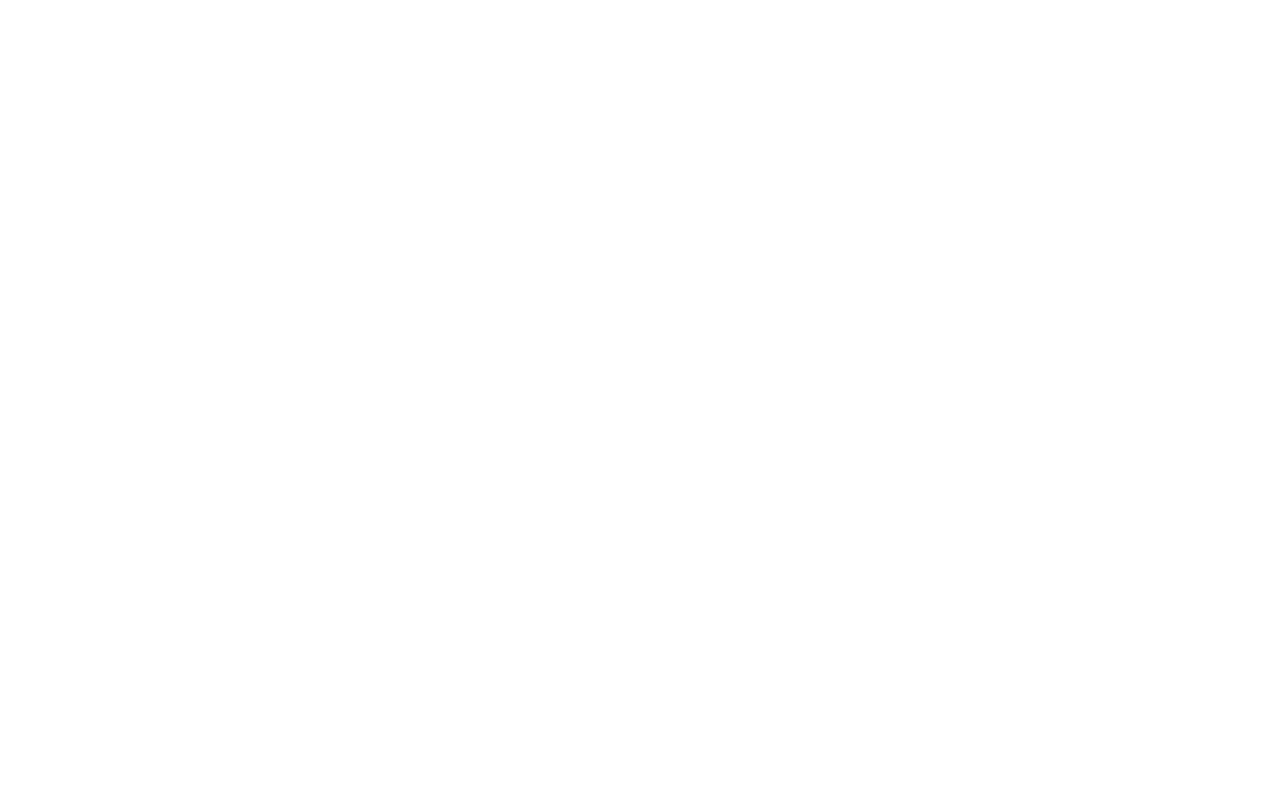
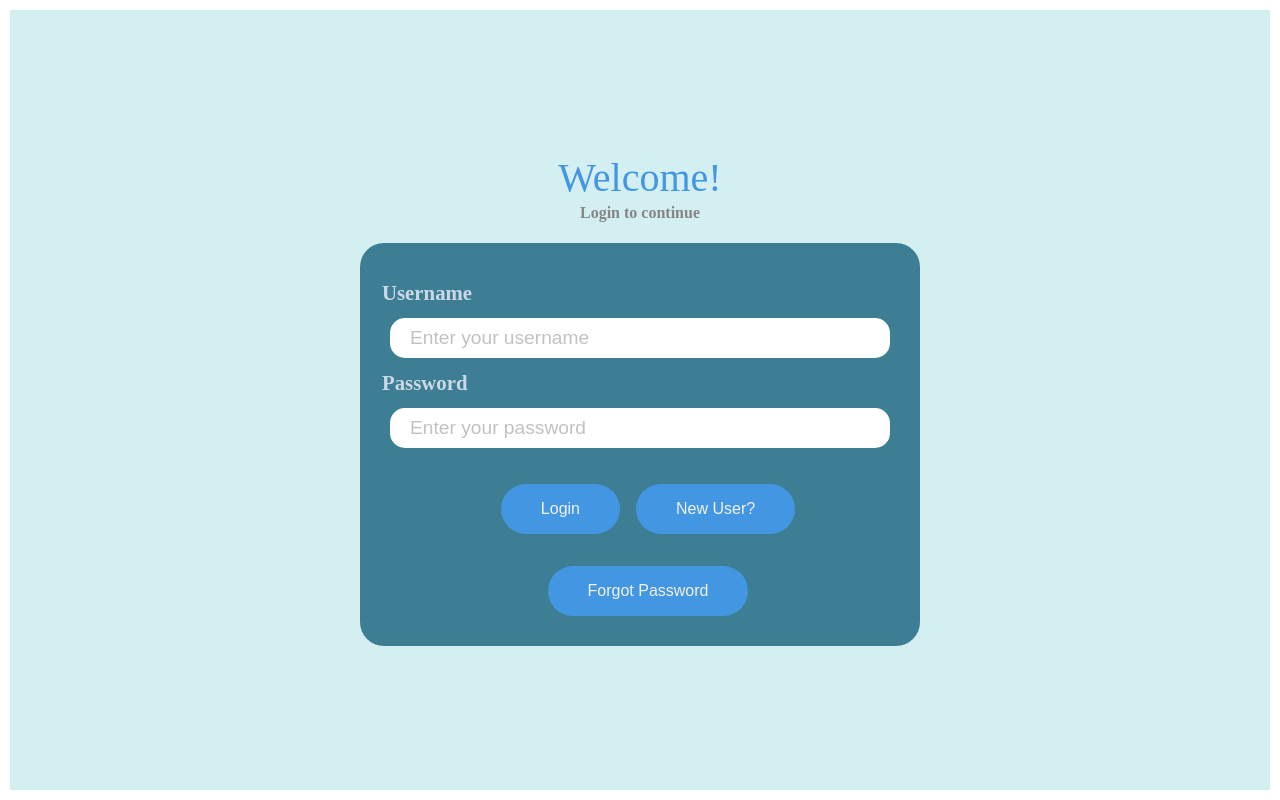
Before and after one commit to IshitwaAgrawal/Url-Shortner, a React app: page / in a window 1280 px wide. Built offline with nearby package versions, Linux system fonts and the light colour scheme.

Commit message:
redux added,, login, register integrated

```diff
--- a/package.json
+++ b/package.json
@@ -10,9 +10,12 @@
   "author": "Ishitwa Agrawal",
   "license": "MIT",
   "dependencies": {
+    "axios": "^0.21.1",
     "react": "^17.0.2",
     "react-dom": "^17.0.2",
-    "react-router-dom": "^5.2.0"
+    "react-redux": "^7.2.4",
+    "react-router-dom": "^5.2.0",
+    "redux": "^4.1.0"
   },
   "devDependencies": {
     "@babel/core": "^7.14.6",
--- a/src/components/Button.js
+++ b/src/components/Button.js
@@ -3,7 +3,7 @@ import React from 'react';
 const Button = (props) =>{
     return (
         <div className="button__main">
-            <button>{props.text}</button>
+            <button onClick={props.callback}>{props.text}</button>
         </div>
     );
 };
--- a/src/components/InputElement.js
+++ b/src/components/InputElement.js
@@ -1,12 +1,10 @@
-import React,{useState} from 'react';
+import React from 'react';
 
 const InputElement = (props) =>{
     const type = props.password?"password":"text";
 
-    const [value,setValue] = useState("");
-
     const changeValue = (event) =>{
-        setValue(event.target.value);
+        props.setValue(event.target.value);
     }
     return (
         <div className="inputelement__main">
@@ -14,7 +12,7 @@ const InputElement = (props) =>{
             <input
                 type={type}
                 placeholder={props.placeholder}
-                value={value}
+                value={props.value}
                 onChange={changeValue}/>
         </div>
     );
--- a/src/containers/App.js
+++ b/src/containers/App.js
@@ -11,19 +11,11 @@ const App = () => {
     return (
         <div>
             <Switch>
-                <Route path={Routes.homepage}>
-                    <Homepage />
-                </Route>
-                <Route path={Routes.login}>
-                    <SignIn />
-                </Route>
-                <Route path={Routes.signup}>
-                    <Register />
-                </Route>
-                <Route path={Routes.forgot}>
-                    <ForgetPassword />
-                </Route>
-                <Route path={Routes.reset_password} component={NewPassword} />
+                <Route path={Routes.login} exact component={SignIn} />
+                <Route path={Routes.homepage} exact component={Homepage} />
+                <Route path={Routes.signup} exact component={Register} />
+                <Route path={Routes.forgot} component={ForgetPassword} exact />
+                <Route path={Routes.reset_password} component={NewPassword} exact />
             </Switch>
         </div>
     );
--- a/src/containers/Register.js
+++ b/src/containers/Register.js
@@ -1,23 +1,51 @@
-import React from 'react';
+import React, {useState} from 'react';
 import InputElement from '../components/InputElement';
 import Button from '../components/Button';
 import { NavLink } from 'react-router-dom';
 import * as routes from '../utils/routes';
+import axios from '../utils/axios';
 
 const Register = () => {
+
+    const [first_name,setFirstName] = useState("");
+    const [last_name,setLastName] = useState("");
+    const [email,setEmail] = useState("");
+    const [username,setUsername] = useState("");
+    const [password,setPassword] = useState("");
+
+    const signup_handler = () =>{
+        const user_data = {
+            "first_name":first_name,
+            "last_name":last_name,
+            "email":email,
+            "username":username,
+            "password":password,
+        };
+
+        axios.post('/api/signup', user_data)
+            .then(res=>{
+                console.log(res.data);
+            })
+            .catch(err =>{
+                console.log(err);
+            });
+    };
+
     return (
         <div className="register__main">
             <span className="welcome__text">Welcome!</span>
             <h4>Register to continue</h4>
             <div className="register__main__box">
-                <InputElement heading="E-Mail" placeholder="Enter your email"/>
-                <InputElement heading="First Name" placeholder="Enter your first name"/>
-                <InputElement heading="Last Name" placeholder="Enter your last name"/>
-                <InputElement heading="Username" placeholder="Enter your username"/>
-                <InputElement password heading="Password" placeholder="Enter your password"/>
+                <InputElement heading="E-Mail" placeholder="Enter your email" value={email} setValue={setEmail} />
+                <InputElement heading="First Name" placeholder="Enter your first name" value={first_name} setValue={setFirstName} />
+                <InputElement heading="Last Name" placeholder="Enter your last name" value={last_name} setValue={setLastName} />
+                <InputElement heading="Username" placeholder="Enter your username" value={username} setValue={setUsername} />
+                <InputElement password heading="Password" placeholder="Enter your password" value={password} setValue={setPassword} />
                 <div className="register__main__box__btn">
-                    <NavLink to={routes.login}><Button text="Login"/></NavLink>
-                    <Button text="Register"/>
+                    <NavLink to={routes.login}>
+                        <Button text="Login"/>
+                    </NavLink>
+                    <Button text="Register" callback={signup_handler}/>
                 </div>
             </div>
         </div>
--- a/src/containers/SignIn.js
+++ b/src/containers/SignIn.js
@@ -1,28 +1,64 @@
-import React from 'react';
+import React, {useState} from 'react';
 import InputElement from '../components/InputElement';
 import Button from '../components/Button';
 import { NavLink } from 'react-router-dom';
 import * as routes from '../utils/routes';
+import axios from '../utils/axios';
+import * as actions from '../utils/actions';
+import {connect} from 'react-redux';
 
-const SignIn = () => {
-    const goToSignUp = () =>{
+const SignIn = ({history,changeUser,changeUrls,changeJwt}) => {
 
-    }
+    const [username,setUsername] = useState("");
+    const [password,setPassword] = useState("");
+
+    const signin_handler = () =>{
+
+        const user_data = {
+            "username":username,
+            "password":password
+        };
+
+        axios.post('/api/login',user_data)
+            .then(res => {
+                console.log(res.data);
+                if(res.data){
+                    changeUser(res.data.user);
+                    changeUrls(res.data.user.urls_list);
+                    changeJwt(res.data.jwt);
+                    history.push(routes.homepage);
+                };
+            })
+            .catch(err => {
+                console.log(err);
+            });
+    };
+
     return (
         <div className="register__main">
             <span className="welcome__text">Welcome!</span>
             <h4>Login to continue</h4>
             <div className="register__main__box">
-                <InputElement heading="Username" placeholder="Enter your username"/>
-                <InputElement password heading="Password" placeholder="Enter your password"/>
+                <InputElement heading="Username" placeholder="Enter your username" value={username} setValue={setUsername} />
+                <InputElement password heading="Password" placeholder="Enter your password" value={password} setValue={setPassword} />
                 <div className="register__main__box__btn">
-                    <Button text="Login"/>
-                    <NavLink to={routes.signup}><Button text="New User?"/></NavLink>
+                    <Button text="Login" callback={signin_handler} />
+                    <NavLink to={routes.signup}>
+                        <Button text="New User?"/>
+                    </NavLink>
                 </div>
-                <NavLink to={routes.forgot}><Button text="Forgot Password" /></NavLink>
+                <NavLink to={routes.forgot}>
+                    <Button text="Forgot Password" />
+                </NavLink>
             </div>
         </div>
     );
 };
 
-export default SignIn;
+const mapDispatchToProps = (dispatch) => ({
+    changeUser:(user)=>dispatch({type:actions.change_user,payload:user}),
+    changeUrls:(urls)=>dispatch({type:actions.change_urls,payload:urls}),
+    changeJwt:(jwt)=>dispatch({type:actions.change_jwt,payload:jwt}),
+});
+
+export default connect(null,mapDispatchToProps)(SignIn);
--- a/src/index.js
+++ b/src/index.js
@@ -3,9 +3,15 @@ import ReactDOM from 'react-dom';
 import App from './containers/App';
 import { HashRouter } from 'react-router-dom';
 import './style.css';
+import {createStore} from 'redux';
+import {Provider} from 'react-redux';
+import reducer from './utils/reducer';
+const store = createStore(reducer);
 
 ReactDOM.render(
-    <HashRouter>
-        <App />
-    </HashRouter>
+    <Provider store={store}>
+        <HashRouter>
+            <App />
+        </HashRouter>
+    </Provider>
 ,document.querySelector('#root'));
--- a/src/style.css
+++ b/src/style.css
@@ -264,7 +264,7 @@ body > #root > div {
   padding-right: 2.5rem;
   padding-left: 2.5rem;
   border-radius: 50px;
-  font-size: 1.2rem;
+  font-size: 1rem;
   margin-left: 1rem;
 }
 .button__main > button:hover {
--- /dev/null
+++ b/src/utils/actions.js
@@ -0,0 +1,4 @@
+export const demo_action = "DEMO";
+export const change_user = "CHANGE_USER";
+export const change_urls = "CHANGE_URLS";
+export const change_jwt = "CHANGE_JWT";
--- /dev/null
+++ b/src/utils/axios.js
@@ -0,0 +1,7 @@
+import axios from "axios";
+
+const instance = axios.create({
+    baseURL:'http://localhost:80',
+});
+
+export default instance;
--- /dev/null
+++ b/src/utils/reducer.js
@@ -0,0 +1,40 @@
+import * as actions from './actions';
+const initialState = {
+    user:[],
+    urls:[],
+    jwt:"",
+};
+
+const appReducer = (state=initialState, action) =>{
+    switch(action.type){
+        case actions.demo_action:{
+            return {
+                ...state,
+                urls:state.urls.push(action.payload),
+            };
+        };
+        case actions.change_user:{
+            return {
+                ...state,
+                user:action.payload,
+            };
+        };
+        case actions.change_urls:{
+            return {
+                ...state,
+                urls:action.payload,
+            };
+        };
+        case actions.change_jwt:{
+            return {
+                ...state,
+                jwt:action.payload,
+            };
+        };
+
+        default:
+            return state;
+    }
+}
+
+export default appReducer;
--- a/src/utils/routes.js
+++ b/src/utils/routes.js
@@ -1,4 +1,4 @@
-export const login = "/login";
+export const login = "/";
 export const signup = "/signup";
 export const homepage = "/homepage";
 export const forgot = "/forget-password";
```
Also changed, not shown: 1 other file (tests, documents, lock files or other folders).
